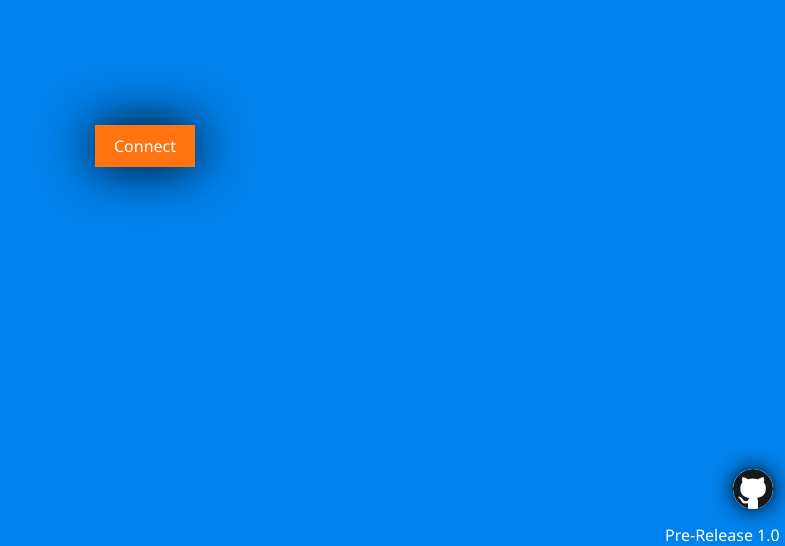
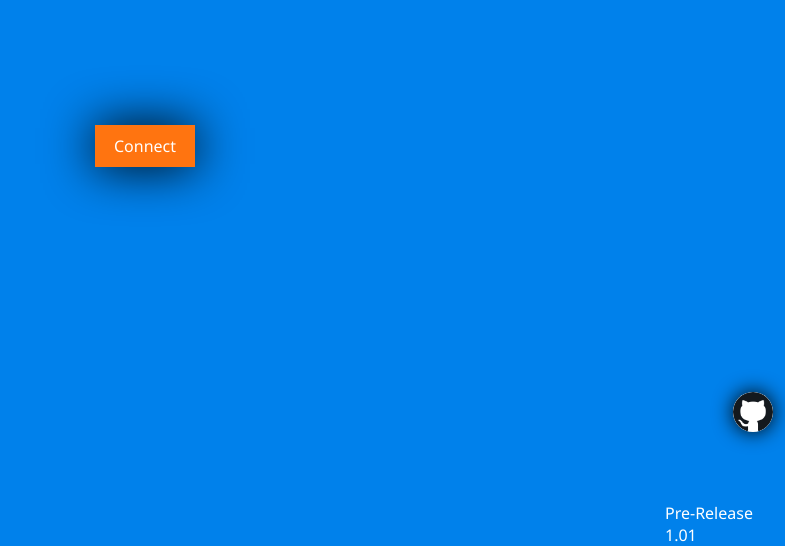
Before and after one commit to kidjanate/OsuPadWeb, a plain HTML site: page index.html in a window 1280 px wide. Shown: the part 254-800 px from the top of the page, without its empty margins (495-1280 px from the left). Drawn offline with Linux system fonts and the light colour scheme.

Commit message:
Update index.html

```diff
--- a/index.html
+++ b/index.html
@@ -16,7 +16,7 @@
             <img src="assets/icons/github.png" width="40px" style="background-color: white; border-radius: 100%; box-shadow: 0px 0px 20px 0px black;" onclick="window.location.href = 'https://github.com/kidjanate/OsuPadWeb'">
 
         </div>
-        <p style="margin: 0;">Pre-Release 1.0</p>
+        <p style="margin: 0;">Pre-Release 1.01</p>
 
     </div>
     <div id="connectUI" style="z-index: 99; background-color: rgb(0, 129, 235); position: absolute; padding: 0; margin: 0; width: 100vw; height: 100vh; display: flex; justify-content: center; align-items: center;">
```
